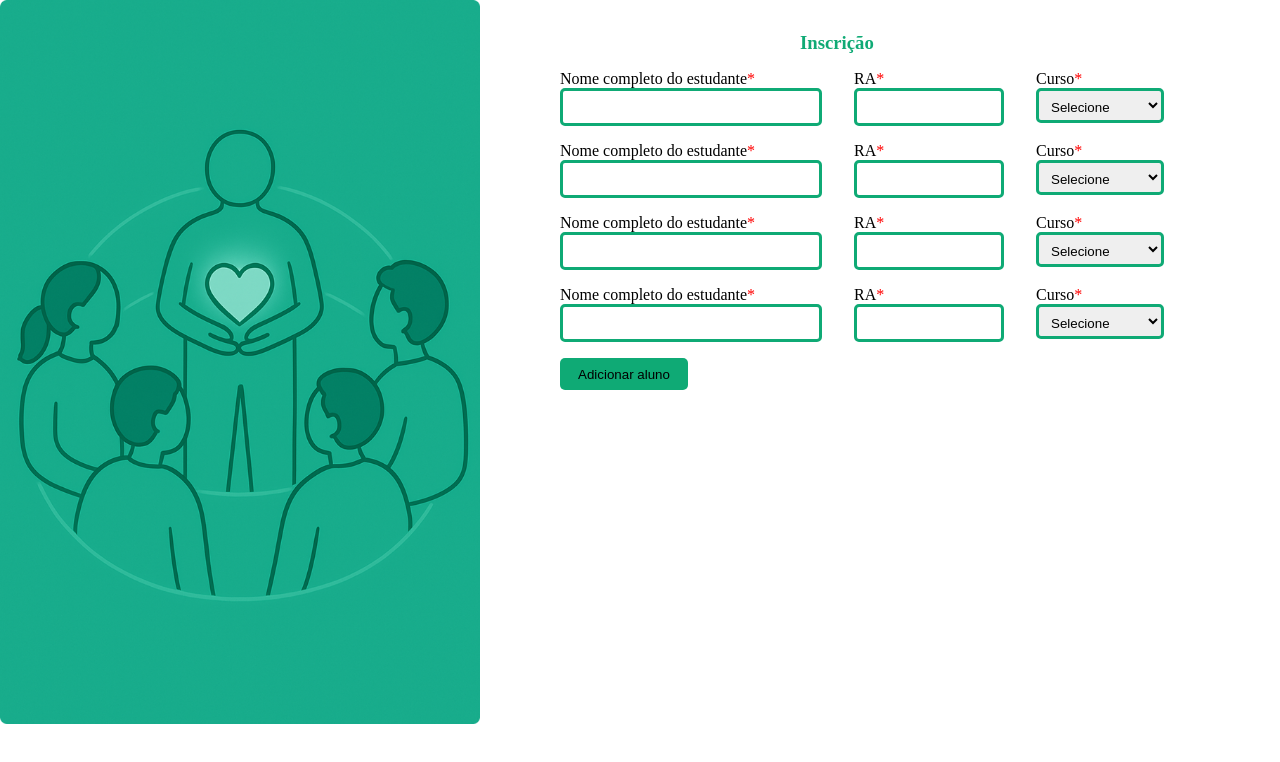
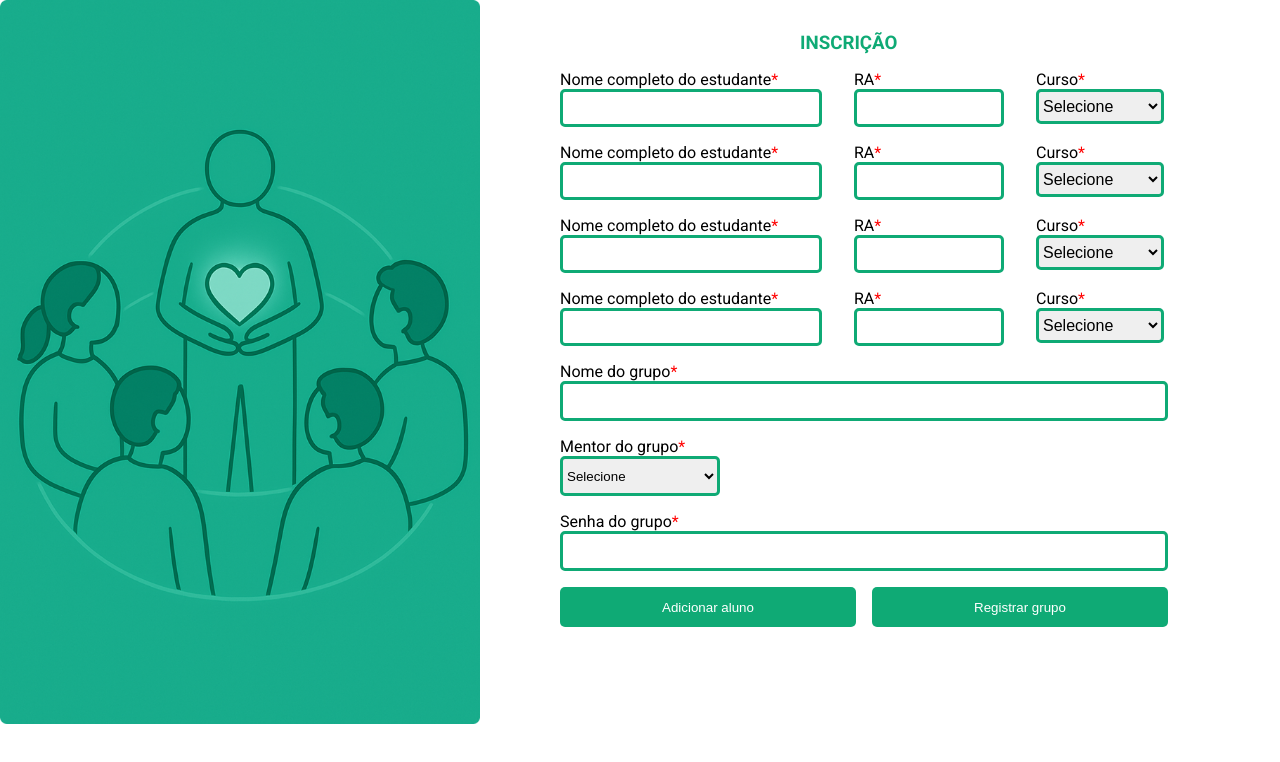
Before and after one commit to 2025-2-MCC2/Projeto4, a Next.js app in the folder frontend/: page /register in a window 1280 px wide. Shown: the top 762 px of the page. Built offline with nearby package versions, Linux system fonts and the light colour scheme.

Commit message:
Terminei a base da tela de registro

```diff
--- a/frontend/src/app/components/AddStudent/AddStudent.jsx
+++ b/frontend/src/app/components/AddStudent/AddStudent.jsx
@@ -17,7 +17,7 @@ export default function AddStudent() {
                 <div className={styles.inpCurso}>
                     <label htmlFor="inpCurso" className={styles.designLabel}>Curso<span className={styles.colorMandatory}>*</span></label>
                     <select name="inpCurso" id="inpCurso">
-                        <option value="">Selecione</option>
+                        <option value="" disabled selected>Selecione</option>
                         <option value="ECONOMIA">Economia</option>
                         <option value="CONTABILIDADE">Contabilidade</option>
                         <option value="ADMINISTRAÇÃO">Administração</option>
--- a/frontend/src/app/components/AddStudent/stye.module.css
+++ b/frontend/src/app/components/AddStudent/stye.module.css
@@ -13,6 +13,7 @@
     border: solid #0FAA75;
     border-radius: 5px;
     padding: 8px;
+    font-size: 1rem;
 }
 
 .containerInput {
@@ -35,6 +36,7 @@
     border: solid #0FAA75;
     border-radius: 5px;
     padding: 8px;
+    font-size: 1rem;
 }
 
 .inpCurso {
@@ -47,5 +49,5 @@
     height: 2.2rem;
     border: solid #0FAA75;
     border-radius: 5px;
-    padding: 8px;
+    font-size: 1rem;
 }
--- a/frontend/src/app/layout.jsx
+++ b/frontend/src/app/layout.jsx
@@ -1,15 +1,11 @@
-import { Geist, Geist_Mono } from "next/font/google";
+import { Roboto } from "next/font/google";
 import "./globals.css";
 
-const geistSans = Geist({
-  variable: "--font-geist-sans",
-  subsets: ["latin"],
-});
 
-const geistMono = Geist_Mono({
-  variable: "--font-geist-mono",
-  subsets: ["latin"],
-});
+const roboto = Roboto({
+  variable: "--font-roboto",
+  subsets: ["latin"]
+})
 
 export const metadata = {
   title: "Empathize System",
@@ -19,7 +15,7 @@ export const metadata = {
 export default function RootLayout({ children }) {
   return (
     <html lang="en">
-      <body className={`${geistSans.variable} ${geistMono.variable}`}>
+      <body className={roboto.className}>
         {children}
       </body>
     </html>
--- a/frontend/src/app/register/page.jsx
+++ b/frontend/src/app/register/page.jsx
@@ -8,9 +8,27 @@ import Image from "next/image";
 
 export default function Form() {
     const [clickAddStudent, setClickAddStudent] = useState([]);
+    const [allMentors, setAllMentors] = useState([]);
 
     function handleAddStudent() {
         setClickAddStudent([...clickAddStudent, clickAddStudent + 1]);
+    }
+
+    async function handleMentors() {
+        try {
+            const res = await fetch("http://localhost:3001/allMentors", {
+                method: "GET",
+                headers: {
+                    "Content-Type": "application/json"
+                }
+            })
+
+            const data = await res.json();
+            setAllMentors(data.mentors);
+        } catch(err) {
+            console.error("Erro: ", err);
+            alert("O erro: " + err);
+        }
     }
 
     return (
@@ -18,7 +36,7 @@ export default function Form() {
             <div className={styles.container}>
                 <div className={styles.leftSide}><Image src={formImg} alt="Empathize image" className={styles.imgEmpathize}/></div>
                 <div className={styles.rigthSide}>
-                    <h3>Inscrição</h3>
+                    <h3>INSCRIÇÃO</h3>
                     <AddStudent />
                     <AddStudent />
                     <AddStudent />
@@ -26,7 +44,27 @@ export default function Form() {
                     {clickAddStudent.map(() => (
                         <AddStudent />
                     ))}
-                    <button onClick={handleAddStudent}>Adicionar aluno</button>
+                    <div className={styles.groupName}>
+                        <label htmlFor="inpGroupName" className={styles.designLabel}>Nome do grupo<span className={styles.colorMandatory}>*</span></label>
+                        <input type="text" name="inpGroupName" id="inpGroupName" />
+                    </div>
+                    <div className={styles.selectMentor}>
+                        <label htmlFor="selectMentor" className={styles.designLabel}>Mentor do grupo<span className={styles.colorMandatory}>*</span></label>
+                        <select name="selectMentor" id="selectMentor" onClick={() => handleMentors()}>
+                            <option value="" disabled selected>Selecione</option>
+                            {allMentors.map((mentor) => (
+                                <option value={mentor.name_mentor}>{mentor.name_mentor}</option>
+                            ))}
+                        </select>
+                    </div>
+                    <div className={styles.inpPassword}>
+                        <label htmlFor="inpPassword" className={styles.designLabel}>Senha do grupo<span className={styles.colorMandatory}>*</span></label>
+                        <input type="password" name="inpPassword" id="inpPassword" />
+                    </div>
+                    <div className={styles.buttons}>
+                        <button onClick={handleAddStudent}>Adicionar aluno</button>
+                        <button>Registrar grupo</button>
+                    </div>
                 </div>
             </div>
        </>
--- a/frontend/src/app/register/register.module.css
+++ b/frontend/src/app/register/register.module.css
@@ -21,14 +21,57 @@
     margin-left: 5rem;
 }
 
-.rigthSide > button {
+.buttons {
+    display: flex;
+    gap: 11rem;
+    width: 30rem;
+}
+
+.buttons > button {
     margin-top: 1rem;
-    width: 8rem;
-    height: 2rem;
+    width: 18.5rem;
+    height: 2.5rem;
     margin-left: -10rem;
     background-color: #0FAA75;
     border: solid transparent;
     border-radius: 5px;
+    cursor: pointer;
+    color: #fff;
+}
+.groupName, .selectMentor, .inpPassword {
+    display: flex;
+    flex-direction: column;
+    margin-top: 1rem;
+    margin-left: -10rem;
+}
+
+.groupName > input {
+    width: 37rem;
+    height: 1.5rem;
+    padding: 5px;
+    border: solid #0FAA75;
+    border-radius: 5px;
+    font-size: 1rem;
+}
+
+.inpPassword > input {
+    width: 37rem;
+    height: 1.5rem;
+    padding: 5px;
+    border: solid #0FAA75;
+    border-radius: 5px;
+    font-size: 2rem;
+}
+
+.selectMentor > select {
+    width: 10rem;
+    height: 2.5rem;
+    border: #0FAA75 solid;
+    border-radius: 5px;
+}
+
+.colorMandatory {
+    color: red;
 }
 
 .leftSide {
```
